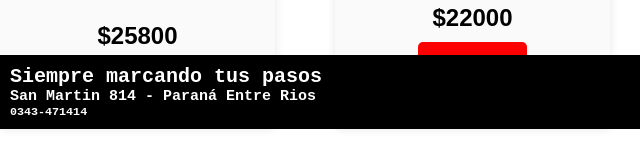
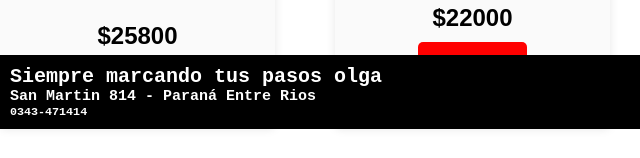
Before and after one commit to pablo2586/segundaPreentrega, a plain HTML site: page index.html in a window 1280 px wide. Shown: the part 671-829 px from the top of the page, 0-640 px from the left. Drawn offline with Linux system fonts and the light colour scheme.

Commit message:
carga incial

```diff
--- a/index.html
+++ b/index.html
@@ -65,7 +65,7 @@
 
 </body>
 <footer class="footer">
-    <h1>Siempre marcando tus pasos</h1>
+    <h1>Siempre marcando tus pasos olga</h1>
     <h2>San Martin 814 - Paraná Entre Rios</h2>
     <h3> 0343-471414</h3>
 
```
